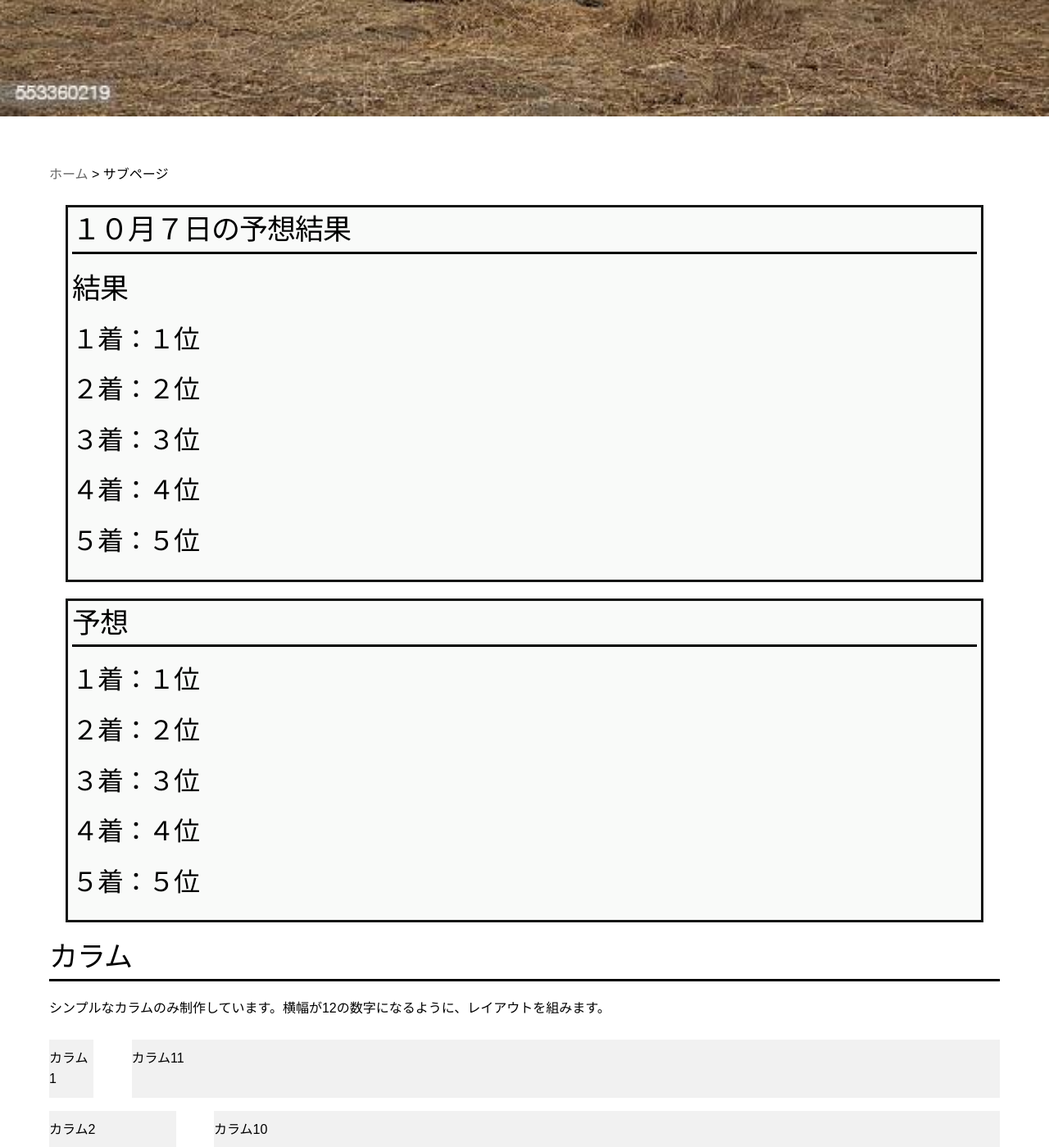
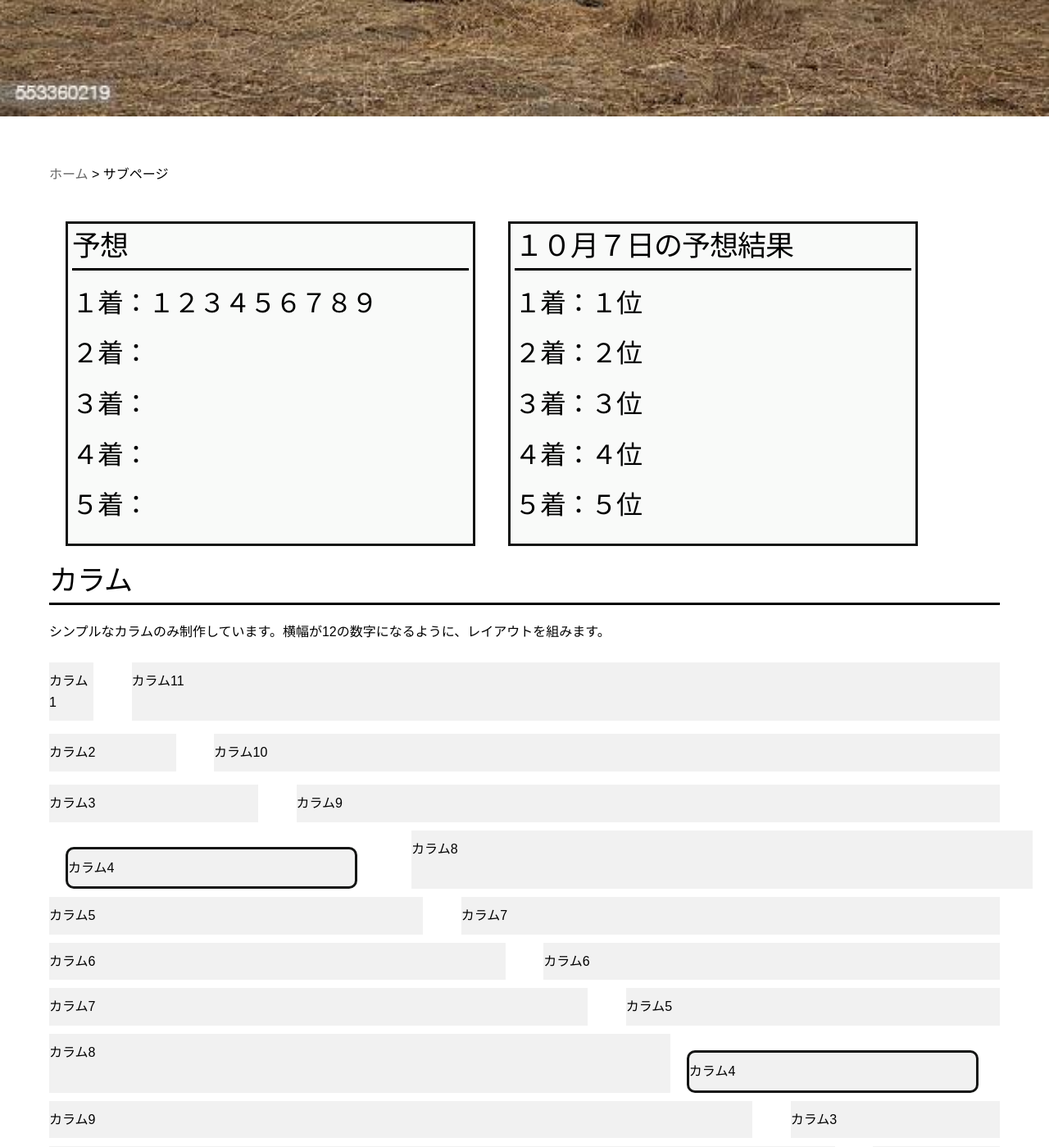
Before and after one commit to kajikawa256/uma_dansyaku, a PHP site: page /subpage.html in a window 1280 px wide. Shown: the part 870-2269 px from the top of the page at 82% size. Run offline with PHP 8.4, Linux system fonts and the light colour scheme.

Commit message:
subpage.htmlの予想・結果表示画面を変更

```diff
--- a/css/style.css
+++ b/css/style.css
@@ -274,4 +274,9 @@ footer h5 {
     padding:5px;
     margin: 20px;
     background-color:#f9faf9;
+    width: 500px;
 }
+
+.row .col.col.span-12 .result {
+    display: flex;
+}
--- a/subpage.html
+++ b/subpage.html
@@ -59,23 +59,25 @@
                                 <li><a href="index.html">ホーム</a> > サブページ</li>
                             </ul>
                         </div>
+                        <div class = "result">
+                            <div class = "rank_result">
+                                <h2 class = "underline">予想</h2>
+                                <h3>１着：１２３４５６７８９</h3>
+                                <h3>２着：</h3>
+                                <h3>３着：</h3>
+                                <h3>４着：</h3>
+                                <h3>５着：</h3>
+                             </div>
                              <div class = "rank_result">
                                 <h2 class="underline">１０月７日の予想結果</h2>
-                            <h2>結果</h2>
                                 <h3>１着：１位</h3>
                                 <h3>２着：２位</h3>
                                 <h3>３着：３位</h3>
                                 <h3>４着：４位</h3>
                                 <h3>５着：５位</h3>
                             </div>
-                        <div class = "rank_result">
-                            <h2 class = "underline">予想</h2>
-                            <h3>１着：１位</h3>
-                            <h3>２着：２位</h3>
-                            <h3>３着：３位</h3>
-                            <h3>４着：４位</h3>
-                            <h3>５着：５位</h3>
                         </div>
+
 
                         <h2 class="underline">カラム</h2>
                         <p>シンプルなカラムのみ制作しています。横幅が12の数字になるように、レイアウトを組みます。</p>
```
Lines whose indentation alone changed are shown as unchanged.
